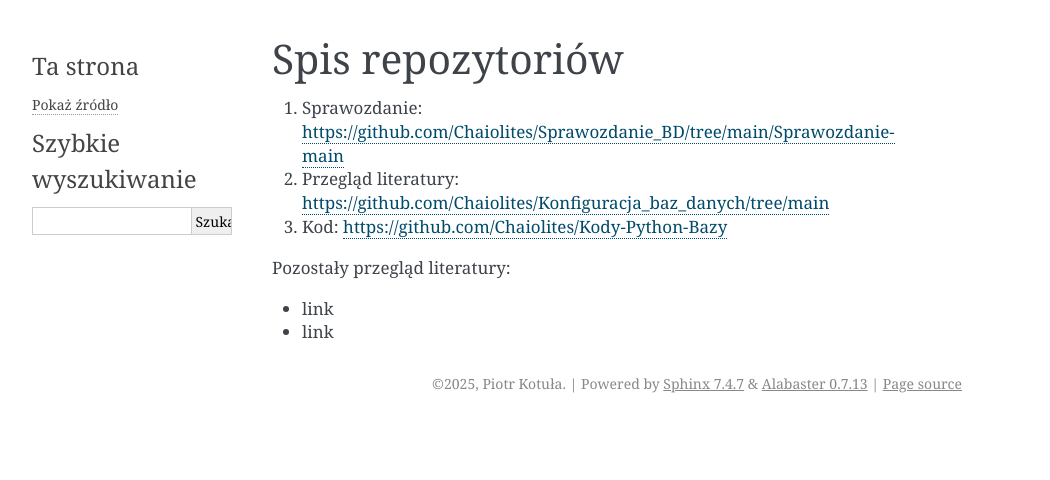
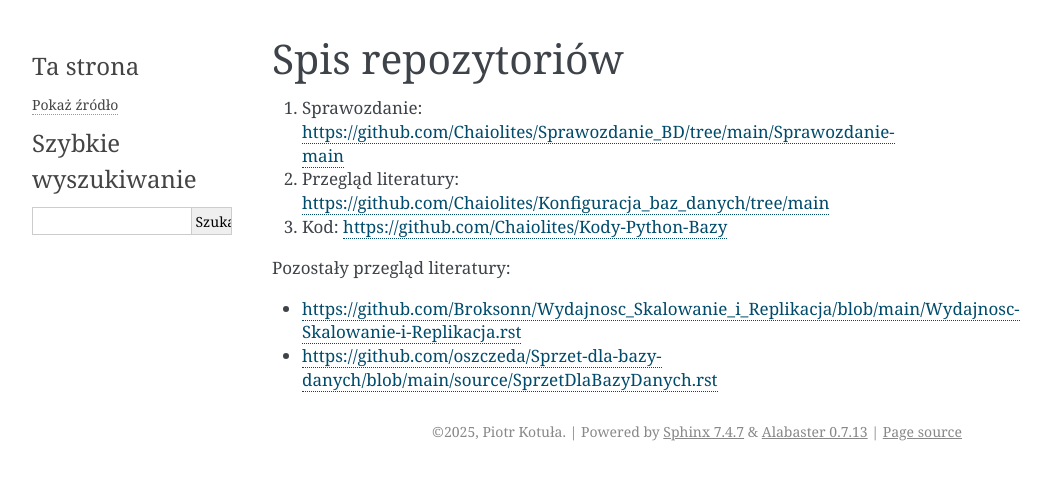
Before and after one commit to Chaiolites/Sprawozdanie_BD, a Sphinx documentation site: the page built from Sprawozdanie-main/source/rozdzial5/index.rst, in a window 1280 px wide. Shown: the top 480 px of the page, without its empty margins (148-1198 px from the left). Built offline with Sphinx 7.4.7, drawn with Linux system fonts in a browser that asks for light colours; pages that are not in the unit, such as notebooks, are missing from menus.

Commit message:
Update index.rst

```diff
--- a/Sprawozdanie-main/source/rozdzial5/index.rst
+++ b/Sprawozdanie-main/source/rozdzial5/index.rst
@@ -8,5 +8,5 @@ Spis repozytoriów
 
 Pozostały przegląd literatury:
 
-* link
-* link
+* https://github.com/Broksonn/Wydajnosc_Skalowanie_i_Replikacja/blob/main/Wydajnosc-Skalowanie-i-Replikacja.rst
+* https://github.com/oszczeda/Sprzet-dla-bazy-danych/blob/main/source/SprzetDlaBazyDanych.rst
```
